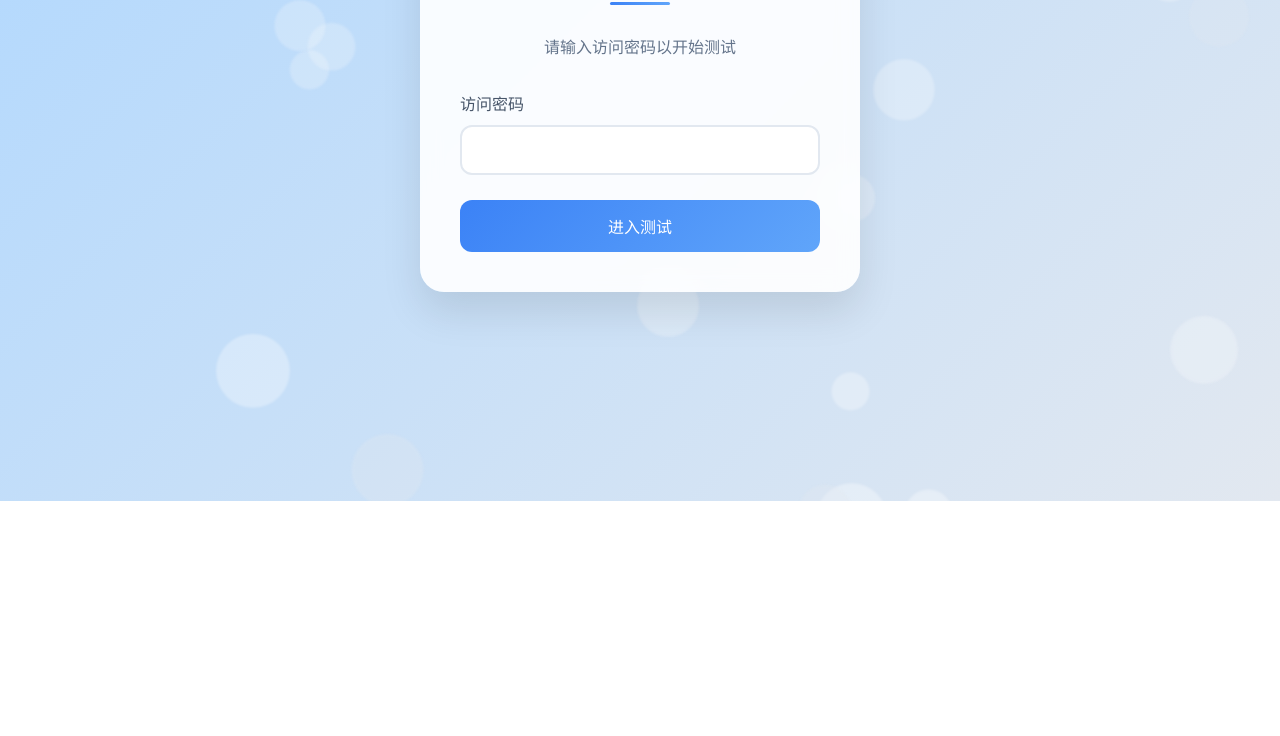
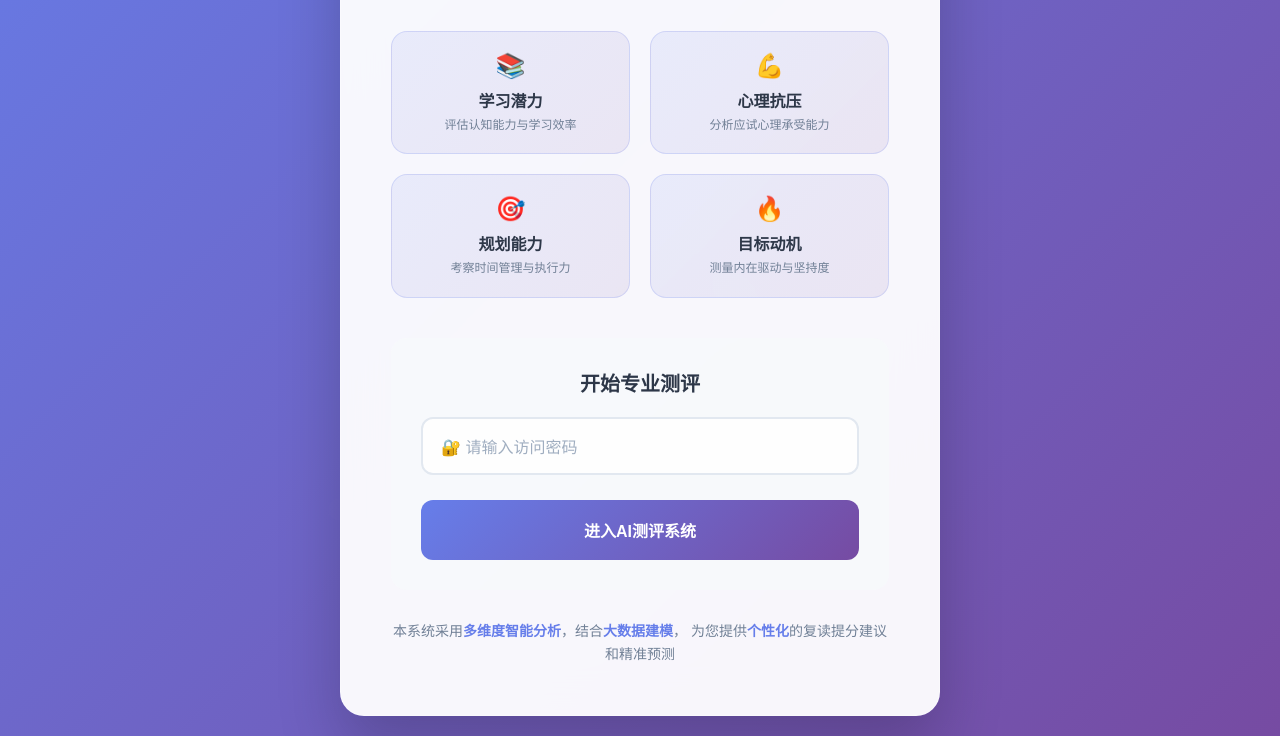
Before and after one commit to shufanli/score_predict, a website: page Score_Predict/index.html in a window 1280 px wide. Shown: the part 299-1035 px from the top of the page. Before the commit the page ends 800 px from the top, so only its background shows below. Drawn offline with Linux system fonts and the light colour scheme.

Commit message:
修改index

```diff
--- a/Score_Predict/index.html
+++ b/Score_Predict/index.html
@@ -3,20 +3,8 @@
 <head>
     <meta charset="UTF-8">
     <meta name="viewport" content="width=device-width, initial-scale=1.0">
-    <title>复读提分预测</title>
+    <title>AI复读提分预测系统</title>
     <style>
-        /* 基础样式变量 */
-        :root {
-            --h1-size-desktop: 28px;
-            --h1-size-mobile: 24px;
-            --text-base-desktop: 16px;
-            --text-base-mobile: 14px;
-            --container-padding-desktop: 40px;
-            --container-padding-mobile: 25px;
-            --input-padding-desktop: 14px 18px;
-            --input-padding-mobile: 12px 16px;
-        }
-
         * {
             margin: 0;
             padding: 0;
@@ -24,114 +12,219 @@
         }
 
         body {
-            font-family: 'Arial', sans-serif;
-            background: linear-gradient(135deg, #aed7ff 0%, #e2e8f0 100%);
+            font-family: 'PingFang SC', 'Microsoft YaHei', sans-serif;
+            background: linear-gradient(135deg, #667eea 0%, #764ba2 100%);
             min-height: 100vh;
             display: flex;
             justify-content: center;
             align-items: center;
             padding: 20px;
-            font-size: var(--text-base-desktop);
-        }
-
-        .container {
-            background: rgba(255, 255, 255, 0.9);
-            backdrop-filter: blur(10px);
-            border-radius: 24px;
-            box-shadow: 0 20px 40px rgba(0, 0, 0, 0.1);
-            padding: var(--container-padding-desktop);
-            max-width: 440px;
-            width: 90%;
-            text-align: center;
             position: relative;
             overflow: hidden;
         }
 
-        .container::before {
-            content: '';
-            position: absolute;
+        /* 背景动画效果 */
+        .bg-animation {
+            position: fixed;
             top: 0;
-            left: 50%;
-            transform: translateX(-50%);
-            width: 100px;
-            height: 4px;
-            background: linear-gradient(90deg, #3b82f6, #60a5fa);
-            border-radius: 0 0 4px 4px;
+            left: 0;
+            width: 100%;
+            height: 100%;
+            z-index: 0;
+            pointer-events: none;
         }
 
-        h1 {
-            color: #1e293b;
-            margin-bottom: 30px;
-            font-size: var(--h1-size-desktop);
-            font-weight: 600;
-            position: relative;
-            padding-bottom: 15px;
+        .floating-element {
+            position: absolute;
+            width: 20px;
+            height: 20px;
+            background: rgba(255, 255, 255, 0.1);
+            border-radius: 50%;
+            animation: float 20s infinite linear;
         }
 
-        h1::after {
-            content: '';
-            position: absolute;
-            bottom: 0;
-            left: 50%;
-            transform: translateX(-50%);
-            width: 60px;
-            height: 3px;
-            background: linear-gradient(90deg, #3b82f6, #60a5fa);
-            border-radius: 3px;
+        @keyframes float {
+            0% {
+                transform: translateY(100vh) rotate(0deg);
+                opacity: 0;
+            }
+            10% {
+                opacity: 1;
+            }
+            90% {
+                opacity: 1;
+            }
+            100% {
+                transform: translateY(-100vh) rotate(360deg);
+                opacity: 0;
+            }
         }
 
-        .description {
-            color: #64748b;
-            margin-bottom: 30px;
+        .main-container {
+            background: rgba(255, 255, 255, 0.95);
+            backdrop-filter: blur(20px);
+            border-radius: 24px;
+            box-shadow: 0 32px 64px rgba(0, 0, 0, 0.2);
+            padding: 50px;
+            max-width: 600px;
+            width: 90%;
+            text-align: center;
+            position: relative;
+            z-index: 1;
+            border: 1px solid rgba(255, 255, 255, 0.3);
+        }
+
+        .logo-section {
+            margin-bottom: 40px;
+        }
+
+        .ai-icon {
+            width: 80px;
+            height: 80px;
+            background: linear-gradient(135deg, #667eea, #764ba2);
+            border-radius: 20px;
+            margin: 0 auto 20px;
+            display: flex;
+            align-items: center;
+            justify-content: center;
+            font-size: 36px;
+            color: white;
+            box-shadow: 0 8px 32px rgba(102, 126, 234, 0.3);
+        }
+
+        .title {
+            font-size: 32px;
+            font-weight: 700;
+            color: #2d3748;
+            margin-bottom: 15px;
+            background: linear-gradient(135deg, #667eea, #764ba2);
+            -webkit-background-clip: text;
+            -webkit-text-fill-color: transparent;
+            background-clip: text;
+        }
+
+        .subtitle {
+            font-size: 18px;
+            color: #718096;
+            margin-bottom: 40px;
             line-height: 1.6;
-            font-size: var(--text-base-desktop);
+        }
+
+        /* 四大模块展示 */
+        .modules-preview {
+            display: grid;
+            grid-template-columns: repeat(2, 1fr);
+            gap: 20px;
+            margin-bottom: 40px;
+        }
+
+        .module-card {
+            background: linear-gradient(135deg, rgba(102, 126, 234, 0.1), rgba(118, 75, 162, 0.1));
+            border: 1px solid rgba(102, 126, 234, 0.2);
+            border-radius: 16px;
+            padding: 20px;
+            text-align: center;
+            transition: all 0.3s ease;
+        }
+
+        .module-card:hover {
+            transform: translateY(-5px);
+            box-shadow: 0 12px 24px rgba(102, 126, 234, 0.2);
+        }
+
+        .module-icon {
+            font-size: 24px;
+            color: #667eea;
+            margin-bottom: 8px;
+        }
+
+        .module-title {
+            font-size: 16px;
+            font-weight: 600;
+            color: #2d3748;
+            margin-bottom: 5px;
+        }
+
+        .module-desc {
+            font-size: 12px;
+            color: #718096;
+            line-height: 1.4;
+        }
+
+        /* 密码输入区域 */
+        .auth-section {
+            background: rgba(248, 250, 252, 0.8);
+            border-radius: 16px;
+            padding: 30px;
+            margin-bottom: 20px;
+        }
+
+        .auth-title {
+            font-size: 20px;
+            font-weight: 600;
+            color: #2d3748;
+            margin-bottom: 20px;
         }
 
         .input-group {
+            position: relative;
             margin-bottom: 25px;
-            text-align: left;
         }
 
-        label {
-            display: block;
-            margin-bottom: 10px;
-            color: #475569;
-            font-weight: 500;
-            font-size: var(--text-base-desktop);
+        .input-label {
+            position: absolute;
+            left: 20px;
+            top: 50%;
+            transform: translateY(-50%);
+            color: #a0aec0;
+            font-size: 16px;
+            pointer-events: none;
+            transition: all 0.3s ease;
         }
 
-        input[type="password"] {
+        .password-input {
             width: 100%;
-            padding: var(--input-padding-desktop);
+            padding: 18px 20px;
             border: 2px solid #e2e8f0;
             border-radius: 12px;
-            font-size: var(--text-base-desktop);
+            font-size: 16px;
+            background: rgba(255, 255, 255, 0.9);
             transition: all 0.3s ease;
-            background: rgba(255, 255, 255, 0.9);
+            outline: none;
         }
 
-        input[type="password"]:focus {
-            outline: none;
-            border-color: #3b82f6;
-            box-shadow: 0 0 0 4px rgba(59, 130, 246, 0.1);
+        .password-input:focus {
+            border-color: #667eea;
+            box-shadow: 0 0 0 4px rgba(102, 126, 234, 0.1);
         }
 
-        .btn {
-            background: linear-gradient(135deg, #3b82f6 0%, #60a5fa 100%);
+        .password-input:focus + .input-label,
+        .password-input:not(:placeholder-shown) + .input-label {
+            top: -8px;
+            left: 16px;
+            font-size: 12px;
+            color: #667eea;
+            background: white;
+            padding: 0 8px;
+            border-radius: 4px;
+        }
+
+        .submit-btn {
+            width: 100%;
+            padding: 18px 32px;
+            background: linear-gradient(135deg, #667eea, #764ba2);
             color: white;
             border: none;
-            padding: var(--input-padding-desktop);
             border-radius: 12px;
-            font-size: var(--text-base-desktop);
-            font-weight: 500;
+            font-size: 16px;
+            font-weight: 600;
             cursor: pointer;
             transition: all 0.3s ease;
-            width: 100%;
             position: relative;
             overflow: hidden;
         }
 
-        .btn::before {
+        .submit-btn::before {
             content: '';
             position: absolute;
             top: 0;
@@ -139,204 +232,179 @@
             width: 100%;
             height: 100%;
             background: linear-gradient(90deg, transparent, rgba(255, 255, 255, 0.2), transparent);
-            transition: 0.5s;
+            transition: 0.6s;
         }
 
-        .btn:hover {
+        .submit-btn:hover {
             transform: translateY(-2px);
-            box-shadow: 0 8px 20px rgba(59, 130, 246, 0.3);
+            box-shadow: 0 12px 24px rgba(102, 126, 234, 0.3);
         }
 
-        .btn:hover::before {
+        .submit-btn:hover::before {
             left: 100%;
         }
 
         .error-message {
-            color: #ef4444;
-            margin-top: 12px;
-            font-size: var(--text-base-mobile);
+            color: #e53e3e;
+            font-size: 14px;
+            margin-top: 15px;
+            padding: 12px;
+            background: rgba(229, 62, 62, 0.1);
+            border: 1px solid rgba(229, 62, 62, 0.2);
+            border-radius: 8px;
             display: none;
-            animation: fadeIn 0.3s ease;
+            animation: slideIn 0.3s ease;
         }
 
-        @keyframes fadeIn {
-            from { opacity: 0; transform: translateY(-10px); }
-            to { opacity: 1; transform: translateY(0); }
+        @keyframes slideIn {
+            from {
+                opacity: 0;
+                transform: translateY(-10px);
             }
-
-        /* 响应式布局调整 */
-        @media (max-width: 768px) {
-            body {
-                padding: 15px;
-                font-size: var(--text-base-mobile);
-            }
-
-            .container {
-                padding: var(--container-padding-mobile);
-                border-radius: 20px;
-            }
-
-            h1 {
-                font-size: var(--h1-size-mobile);
-                margin-bottom: 25px;
-                padding-bottom: 12px;
-            }
-
-            .description {
-                font-size: var(--text-base-mobile);
-                margin-bottom: 25px;
-            }
-
-            label {
-                font-size: var(--text-base-mobile);
-                margin-bottom: 8px;
-            }
-
-            input[type="password"] {
-                padding: var(--input-padding-mobile);
-                font-size: var(--text-base-mobile);
-                border-radius: 10px;
-            }
-
-            .btn {
-                padding: var(--input-padding-mobile);
-                font-size: var(--text-base-mobile);
-                border-radius: 10px;
-            }
-
-            .error-message {
-                margin-top: 10px;
-                font-size: 13px;
+            to {
+                opacity: 1;
+                transform: translateY(0);
             }
         }
 
-        /* 超小屏幕设备适配 */
-        @media (max-width: 360px) {
-            body {
-                padding: 10px;
+        .features-text {
+            margin-top: 30px;
+            font-size: 14px;
+            color: #718096;
+            line-height: 1.6;
         }
 
-            .container {
-                padding: 20px;
-                border-radius: 16px;
+        .highlight {
+            color: #667eea;
+            font-weight: 600;
         }
 
-            h1 {
-                font-size: 20px;
-                margin-bottom: 20px;
+        /* 响应式设计 */
+        @media (max-width: 768px) {
+            .main-container {
+                padding: 30px 25px;
+                margin: 10px;
             }
 
-            .container::before {
-                width: 80px;
-                height: 3px;
+            .title {
+                font-size: 24px;
             }
 
-            h1::after {
-                width: 50px;
-                height: 2px;
+            .subtitle {
+                font-size: 16px;
             }
 
-            .description {
-                font-size: 13px;
-                margin-bottom: 20px;
+            .modules-preview {
+                grid-template-columns: 1fr;
+                gap: 15px;
             }
 
-            .input-group {
-                margin-bottom: 20px;
+            .module-card {
+                padding: 15px;
             }
 
-            input[type="password"],
-            .btn {
-                padding: 10px 14px;
-                font-size: 13px;
+            .auth-section {
+                padding: 20px;
             }
         }
 
-        /* 横屏手机适配 */
-        @media (max-width: 768px) and (orientation: landscape) {
-            .container {
-                max-width: 500px;
-            }
+        @media (max-width: 480px) {
+            .main-container {
+                padding: 20px;
             }
 
-        /* 高分辨率屏幕适配 */
-        @media (min-width: 1920px) {
-            .container {
-                max-width: 500px;
-                padding: 50px;
+            .ai-icon {
+                width: 60px;
+                height: 60px;
+                font-size: 28px;
             }
 
-            h1 {
-                font-size: 32px;
+            .title {
+                font-size: 20px;
             }
 
-            .description,
-            input[type="password"],
-            .btn {
-                font-size: 18px;
-            }
-        }
-    </style>
-    <style>
-    /* 浮动气泡动画样式 */
-    .bubbles {
-        position: fixed;
-        top: 0;
-        left: 0;
-        width: 100vw;
-        height: 100vh;
-        z-index: 0;
-        pointer-events: none;
-        overflow: hidden;
-    }
-    .bubble {
-        position: absolute;
-        bottom: -120px;
-        border-radius: 50%;
-        opacity: 0.35;
-        background: #fff;
-        filter: blur(1px);
-        animation: floatBubble linear infinite;
-    }
-    @keyframes floatBubble {
-        0% {
-            transform: translateY(0) scale(1);
-            opacity: 0.35;
-        }
-        80% {
-            opacity: 0.25;
-        }
-        100% {
-            transform: translateY(-110vh) scale(1.1);
-            opacity: 0;
+            .subtitle {
+                font-size: 14px;
             }
         }
     </style>
 </head>
 <body>
-    <!-- 气泡背景容器 -->
-    <div class="bubbles"></div>
-    <div class="container">
-        <h1>AI大模型复读提分预测</h1>
-        <div class="description">
-            请输入访问密码以开始测试
+    <!-- 背景动画 -->
+    <div class="bg-animation"></div>
+
+    <div class="main-container">
+        <!-- Logo 和标题区域 -->
+        <div class="logo-section">
+            <div class="ai-icon">🧠</div>
+            <h1 class="title">AI复读提分预测系统</h1>
+            <p class="subtitle">基于人工智能大模型，精准分析四大核心维度，科学预测复读提升空间</p>
         </div>
 
+        <!-- 四大模块预览 -->
+        <div class="modules-preview">
+            <div class="module-card">
+                <div class="module-icon">📚</div>
+                <div class="module-title">学习潜力</div>
+                <div class="module-desc">评估认知能力与学习效率</div>
+            </div>
+            <div class="module-card">
+                <div class="module-icon">💪</div>
+                <div class="module-title">心理抗压</div>
+                <div class="module-desc">分析应试心理承受能力</div>
+            </div>
+            <div class="module-card">
+                <div class="module-icon">🎯</div>
+                <div class="module-title">规划能力</div>
+                <div class="module-desc">考察时间管理与执行力</div>
+            </div>
+            <div class="module-card">
+                <div class="module-icon">🔥</div>
+                <div class="module-title">目标动机</div>
+                <div class="module-desc">测量内在驱动与坚持度</div>
+            </div>
+        </div>
+
+        <!-- 认证区域 -->
+        <div class="auth-section">
+            <h2 class="auth-title">开始专业测评</h2>
             <form id="passwordForm">
                 <div class="input-group">
-                <label for="password">访问密码</label>
-                <input type="password" id="password" name="password" required>
+                    <input type="password" id="password" name="password" class="password-input" placeholder=" " required>
+                    <label class="input-label" for="password">🔐 请输入访问密码</label>
                 </div>
 
-            <button type="submit" class="btn">进入测试</button>
+                <button type="submit" class="submit-btn">
+                    进入AI测评系统
+                </button>
 
                 <div id="errorMessage" class="error-message">
-                密码错误，请重新输入
+                    ❌ 访问密码错误，请重新输入
                 </div>
             </form>
         </div>
 
+        <div class="features-text">
+            本系统采用<span class="highlight">多维度智能分析</span>，结合<span class="highlight">大数据建模</span>，
+            为您提供<span class="highlight">个性化</span>的复读提分建议和精准预测
+        </div>
+    </div>
+
     <script>
+        // 生成背景动画元素
+        function createFloatingElements() {
+            const bgAnimation = document.querySelector('.bg-animation');
+            for (let i = 0; i < 15; i++) {
+                const element = document.createElement('div');
+                element.className = 'floating-element';
+                element.style.left = Math.random() * 100 + '%';
+                element.style.animationDelay = Math.random() * 20 + 's';
+                element.style.animationDuration = (Math.random() * 10 + 15) + 's';
+                bgAnimation.appendChild(element);
+            }
+        }
+
+        // 密码验证逻辑（保持不变）
         document.getElementById('passwordForm').addEventListener('submit', function(e) {
             e.preventDefault();
 
@@ -349,43 +417,30 @@
             } else {
                 // 密码错误，显示错误信息
                 errorMessage.style.display = 'block';
-                document.getElementById('password').style.borderColor = '#ef4444';
+                document.getElementById('password').style.borderColor = '#e53e3e';
+                document.getElementById('password').style.boxShadow = '0 0 0 4px rgba(229, 62, 62, 0.1)';
 
                 // 2秒后隐藏错误信息
                 setTimeout(() => {
                     errorMessage.style.display = 'none';
                     document.getElementById('password').style.borderColor = '#e2e8f0';
-                }, 2000);
+                    document.getElementById('password').style.boxShadow = 'none';
+                }, 3000);
             }
         });
-    </script>
-    <script>
-    // 动态生成气泡
-    (function() {
-        const bubbleColors = ['#fff', '#e2e8f0', '#f8fafc'];
-        const bubbles = document.querySelector('.bubbles');
-        const bubbleCount = 18;
-        for (let i = 0; i < bubbleCount; i++) {
-            const bubble = document.createElement('div');
-            bubble.className = 'bubble';
-            // 随机大小
-            const size = Math.random() * 48 + 32; // 32~80px
-            bubble.style.width = `${size}px`;
-            bubble.style.height = `${size}px`;
-            // 随机横向位置
-            bubble.style.left = `${Math.random() * 100}%`;
-            // 随机动画时长
-            const duration = Math.random() * 10 + 12; // 12~22s
-            bubble.style.animationDuration = `${duration}s`;
-            // 随机延迟
-            bubble.style.animationDelay = `${-Math.random() * duration}s`;
-            // 随机颜色
-            bubble.style.background = bubbleColors[Math.floor(Math.random() * bubbleColors.length)];
-            // 随机透明度
-            bubble.style.opacity = (Math.random() * 0.25 + 0.18).toFixed(2);
-            bubbles.appendChild(bubble);
-        }
-    })();
+
+        // 初始化动画
+        createFloatingElements();
+
+        // 输入框焦点效果
+        const passwordInput = document.getElementById('password');
+        passwordInput.addEventListener('focus', function() {
+            this.parentElement.style.transform = 'scale(1.02)';
+        });
+
+        passwordInput.addEventListener('blur', function() {
+            this.parentElement.style.transform = 'scale(1)';
+        });
     </script>
 </body>
 </html>
```
Also changed, not shown: 1 other file. Lines whose indentation alone changed are shown as unchanged.
